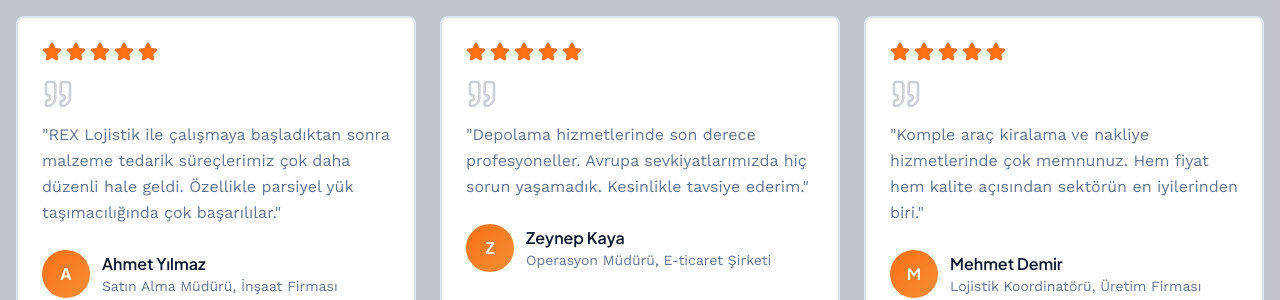
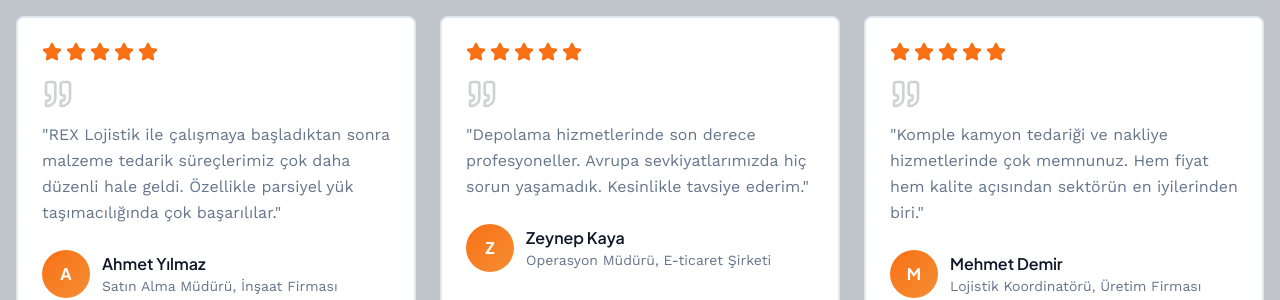
Before and after one commit to hakankesikler/sg-858f4a06-cef2-4736-8b39-c7b4ea443985-1773598027, a Next.js app: page / in a window 1280 px wide. Shown: the part 3920-4220 px from the top of the page. Built offline with nearby package versions, Linux system fonts and the light colour scheme.

Commit message:
fix(testimonial): Clarify Mehmet Demir's testimonial for truck services

```diff
--- a/src/components/Testimonials.tsx
+++ b/src/components/Testimonials.tsx
@@ -20,7 +20,7 @@
     name: "Mehmet Demir",
     company: "Üretim Firması",
     role: "Lojistik Koordinatörü",
-    content: "Komple araç kiralama ve nakliye hizmetlerinde çok memnunuz. Hem fiyat hem kalite açısından sektörün en iyilerinden biri.",
+    content: "Komple kamyon tedariği ve nakliye hizmetlerinde çok memnunuz. Hem fiyat hem kalite açısından sektörün en iyilerinden biri.",
     rating: 5,
   },
 ];
```
Also changed, not shown: 1 other file (tests, documents, lock files or other folders).
